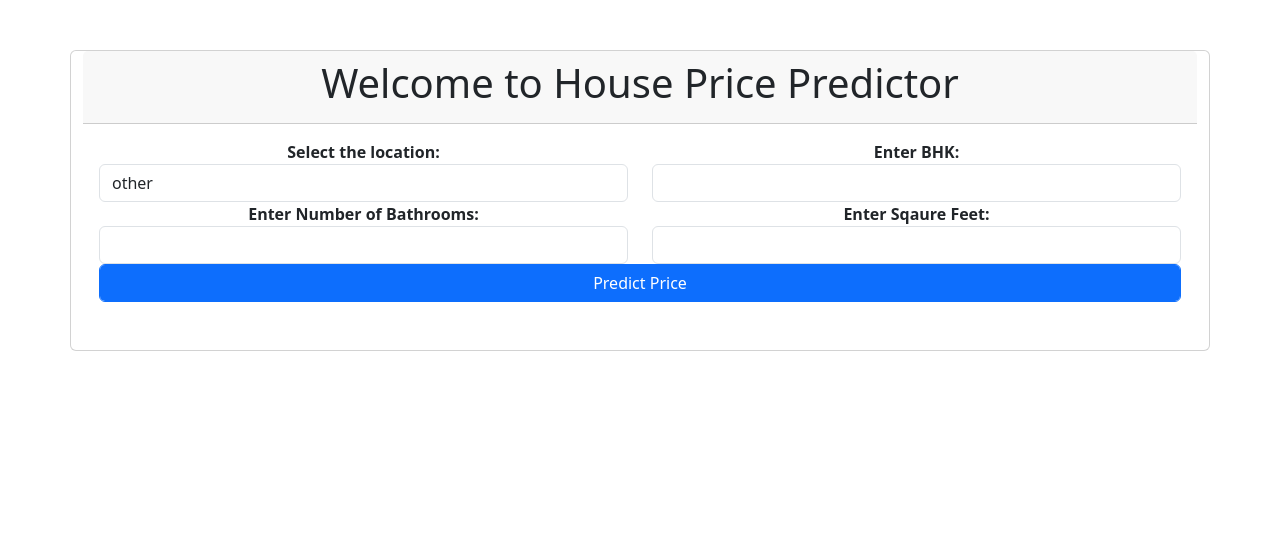
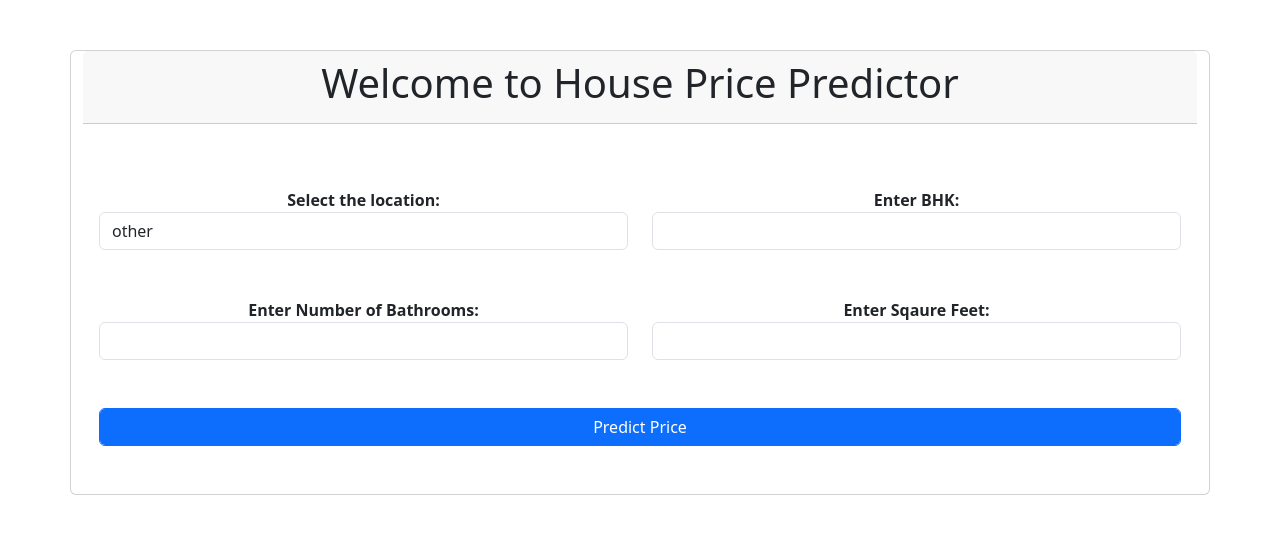
Before and after one commit to ShiwangPande/house-price-prediction, a Flask app: page / in a window 1280 px wide. Shown: the top 534 px of the page. Run offline with Flask 3, Linux system fonts and the light colour scheme; parts of the project's set-up code (start-up, migrations or seed data) failed here and were passed over; some libraries are stand-ins or nearby versions.

Commit message:
don some changes

```diff
--- a/templates/index.html
+++ b/templates/index.html
@@ -24,7 +24,7 @@
           <div class="card-body">
             <form method="post"  accept-charset="utf-8">
               <div class="row">
-                <div class="col-md-6 form-group" style="text-align: center">
+                <div class="col-md-6 form-group mt-5" style="text-align: center">
                   <label> <b>Select the location:</b> </label>
                   <select
                     class="select-picker form-control"
@@ -37,7 +37,7 @@
                 {% endfor %}
                 </select>
                 </div>
-                <div class="col-md-6 form-group" style="text-align: center">
+                <div class="col-md-6 form-group mt-5" style="text-align: center">
                   <label> <b>Enter BHK:</b> </label>
                   <input
                     type="text"
@@ -48,7 +48,7 @@
                     required="1"
                   ></input>
                 </div>
-                <div class="col-md-6 form-group" style="text-align: center">
+                <div class="col-md-6 form-group mt-5" style="text-align: center">
                   <label> <b>Enter Number of Bathrooms:</b> </label>
                   <input
                     type="text"
@@ -59,7 +59,7 @@
                     required="1"
                   ></input>
                 </div>
-                <div class="col-md-6 form-group" style="text-align: center">
+                <div class="col-md-6 form-group mt-5" style="text-align: center">
                   <label> <b>Enter Sqaure Feet:</b> </label>
                   <input
                     type="text"
@@ -70,7 +70,7 @@
                     required="1"
                   ></input>
                 </div>
-                <div class="col-md-12 form-group">
+                <div class="col-md-12 form-group mt-5">
                     <button
                         type="submit"
                         class="btn btn-primary form-control"
```
